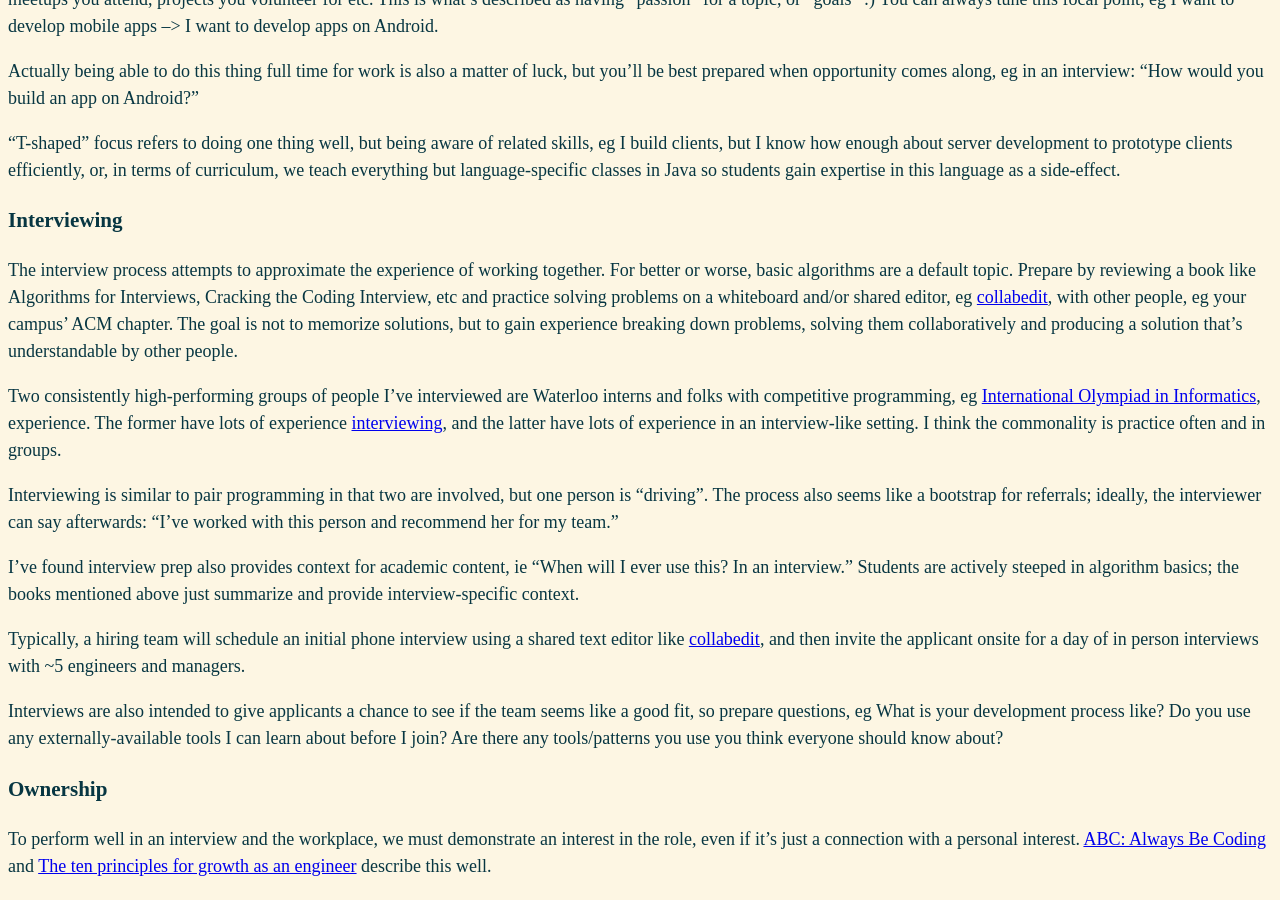
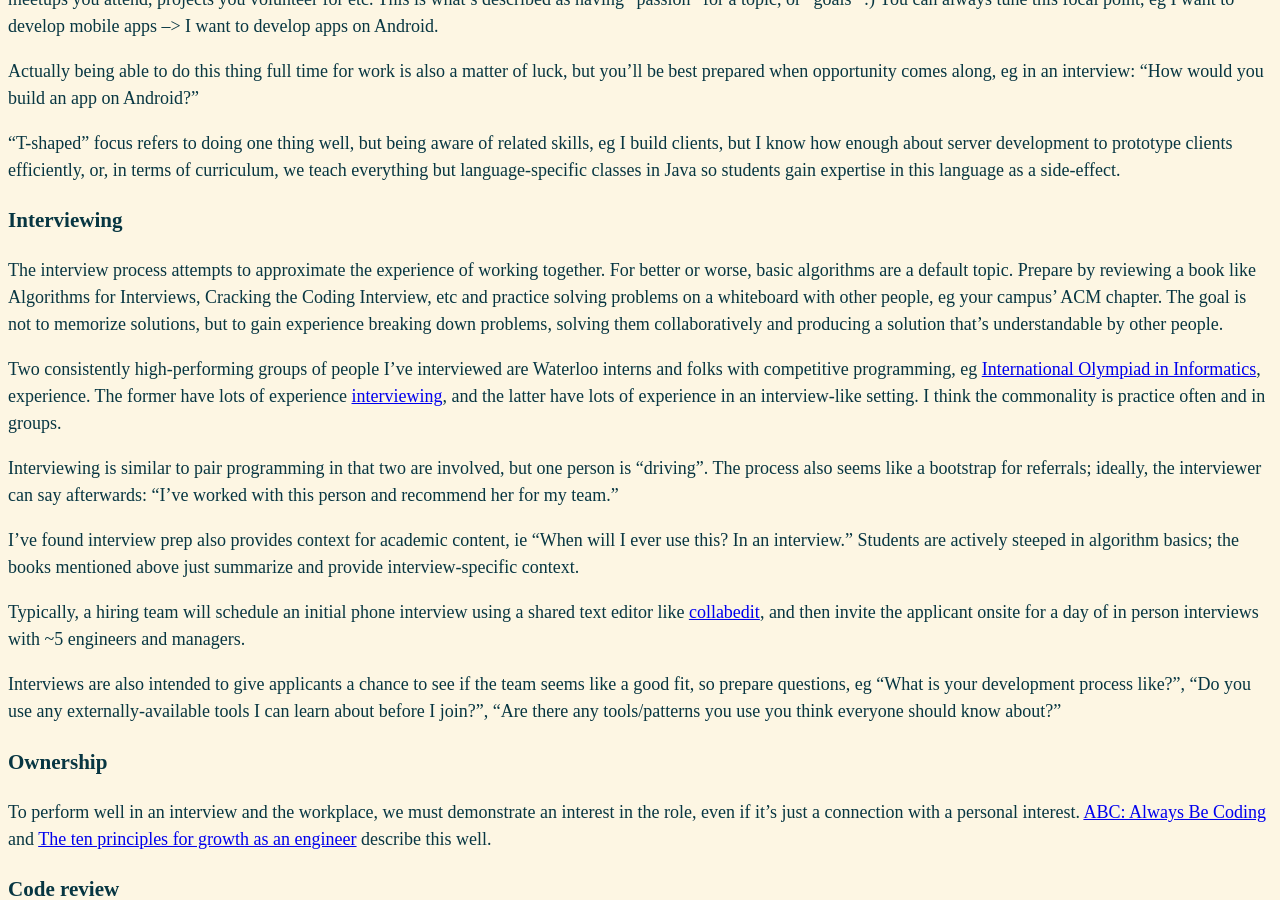
Before and after one commit to erikeldridge/erikeldridge.github.com, a Jekyll site: the page built from _posts/2013-03-21-academic-advisory.md, in a window 1280 px wide and 900 px high, scrolled down 1420 px. Built offline with Jekyll 4.4.1, drawn with Linux system fonts in a browser that asks for light colours.

Commit message:
Remove redundant link

```diff
--- a/_posts/2013-03-21-academic-advisory.md
+++ b/_posts/2013-03-21-academic-advisory.md
@@ -53,7 +53,7 @@
 
 ### Interviewing
 
-The interview process attempts to approximate the experience of working together. For better or worse, basic algorithms are a default topic. Prepare by reviewing a book like Algorithms for Interviews, Cracking the Coding Interview, etc and practice solving problems on a whiteboard and/or shared editor, eg [collabedit](http://collabedit.com/), with other people, eg your campus' ACM chapter. The goal is not to memorize solutions, but to gain experience breaking down problems, solving them collaboratively and producing a solution that's understandable by other people.
+The interview process attempts to approximate the experience of working together. For better or worse, basic algorithms are a default topic. Prepare by reviewing a book like Algorithms for Interviews, Cracking the Coding Interview, etc and practice solving problems on a whiteboard with other people, eg your campus' ACM chapter. The goal is not to memorize solutions, but to gain experience breaking down problems, solving them collaboratively and producing a solution that's understandable by other people.
 
 Two consistently high-performing groups of people I've interviewed are Waterloo interns and folks with competitive programming, eg [International Olympiad in Informatics](https://en.wikipedia.org/wiki/International_Olympiad_in_Informatics), experience. The former have lots of experience [interviewing](https://uwaterloo.ca/co-operative-education/get-hired/interview-process/interview-process-and-procedures), and the latter have lots of experience in an interview-like setting. I think the commonality is practice often and in groups.
 
@@ -63,7 +63,7 @@
 
 Typically, a hiring team will schedule an initial phone interview using a shared text editor like [collabedit](http://collabedit.com/), and then invite the applicant onsite for a day of in person interviews with ~5 engineers and managers.
 
-Interviews are also intended to give applicants a chance to see if the team seems like a good fit, so prepare questions, eg What is your development process like? Do you use any externally-available tools I can learn about before I join? Are there any tools/patterns you use you think everyone should know about?
+Interviews are also intended to give applicants a chance to see if the team seems like a good fit, so prepare questions, eg "What is your development process like?", "Do you use any externally-available tools I can learn about before I join?", "Are there any tools/patterns you use you think everyone should know about?"
 
 ### Ownership
 
```
